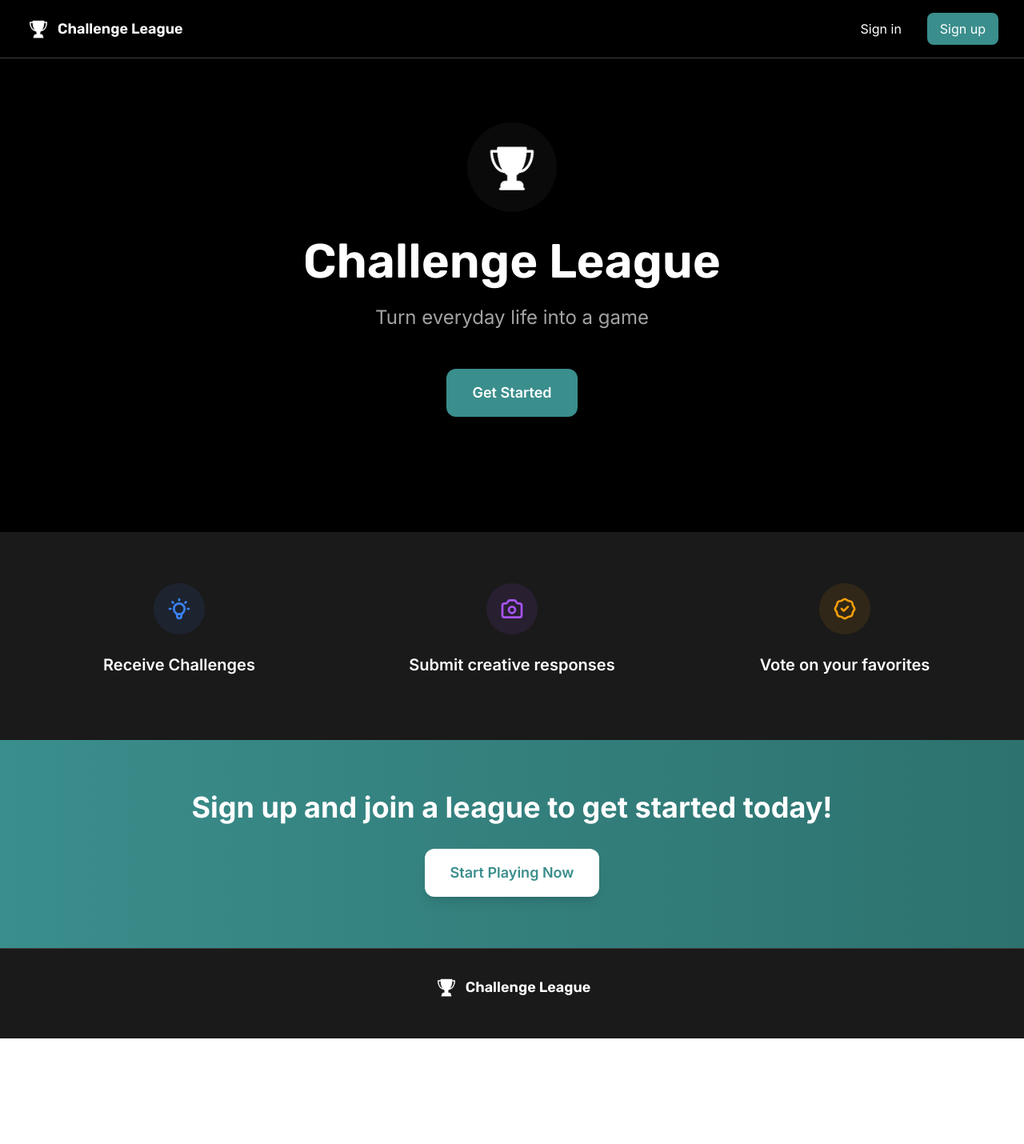
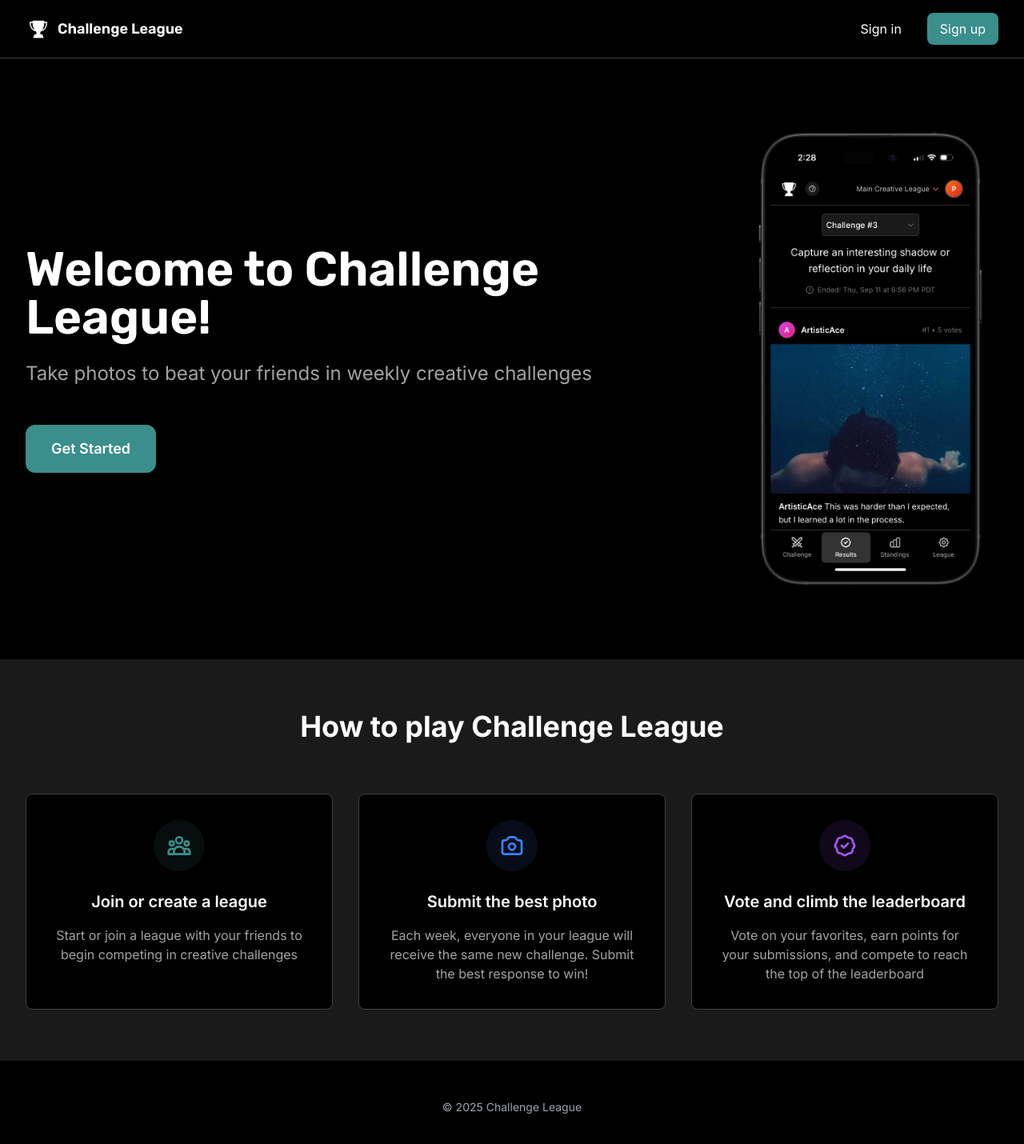
Before and after one commit to emriedel/challenge-league, a Next.js app: page / in a window 1280 px wide. Shown: the top 1430 px of the page at 80% size. Before the commit the page ends 1298 px from the top, so only its background shows below. Built offline with nearby package versions, Linux system fonts and the light colour scheme.

Commit message:
Redesigned public landing page

```diff
--- a/src/app/page.tsx
+++ b/src/app/page.tsx
@@ -18,20 +18,20 @@ export default function LandingPage() {
                 height={32}
                 className="rounded-full"
               />
-              <span className={`${rubik.className} text-lg font-semibold text-app-text`}>
+              <span className={`${rubik.className} text-lg font-semibold text-app-text hidden sm:inline`}>
                 Challenge League
               </span>
             </div>
             <div className="flex space-x-4">
               <Link
                 href="/app/auth/signin"
-                className="px-4 py-2 text-app-text hover:text-app-text-secondary transition-colors"
+                className="px-4 py-2 text-app-text hover:text-app-text-secondary transition-colors text-center"
               >
                 Sign in
               </Link>
               <Link
                 href="/app/auth/signup"
-                className="px-4 py-2 bg-[#3a8e8c] hover:bg-[#2d726f] text-white rounded-lg transition-colors"
+                className="px-4 py-2 bg-[#3a8e8c] hover:bg-[#2d726f] text-white rounded-lg transition-colors text-center"
               >
                 Sign up
               </Link>
@@ -42,39 +42,42 @@ export default function LandingPage() {
 
       {/* Hero Section */}
       <div className="relative overflow-hidden">
-        <div className="max-w-7xl mx-auto px-4 sm:px-6 lg:px-8 py-12 sm:py-20">
-          <div className="text-center">
-            {/* Logo */}
-            <div className="flex justify-center mb-8">
-              <div className="bg-app-surface-dark rounded-full p-4 shadow-xl">
+        <div className="max-w-7xl mx-auto px-6 sm:px-6 lg:px-8 py-12 sm:py-20">
+          <div className="grid lg:grid-cols-3 gap-12 items-center">
+            {/* Left Column - Content */}
+            <div className="text-center lg:text-left lg:col-span-2">
+              {/* Hero Text */}
+              <h1 className={`${rubik.className} text-4xl sm:text-6xl font-bold text-app-text mb-6`}>
+                Welcome to Challenge League!
+              </h1>
+              <p className="text-xl sm:text-2xl text-app-text-secondary mb-12 max-w-3xl lg:max-w-none">
+                Take photos to beat your friends in weekly creative challenges
+              </p>
+
+              {/* CTA Buttons */}
+              <div className="flex flex-col sm:flex-row gap-4 justify-center lg:justify-start items-center">
+                <PWAInstallButton />
+                <Link
+                  href="/app"
+                  className="w-full sm:w-auto px-8 py-4 bg-[#3a8e8c] hover:bg-[#2d726f] text-white text-lg font-semibold rounded-xl shadow-lg transition-all duration-200 transform hover:scale-105 text-center"
+                >
+                  Get Started
+                </Link>
+              </div>
+            </div>
+
+            {/* Right Column - App Screenshot */}
+            <div className="flex justify-center lg:justify-end lg:col-span-1">
+              <div className="w-full max-w-xs flex justify-center">
                 <Image
-                  src="/logo.png"
-                  alt="Challenge League"
-                  width={80}
-                  height={80}
-                  className="rounded-full"
+                  src="/app-screenshot.png"
+                  alt="Challenge League mobile app showing voting interface"
+                  width={300}
+                  height={600}
+                  className="rounded-3xl shadow-2xl"
                   priority
                 />
               </div>
-            </div>
-
-            {/* Hero Text */}
-            <h1 className={`${rubik.className} text-4xl sm:text-6xl font-bold text-app-text mb-6`}>
-              Challenge League
-            </h1>
-            <p className="text-xl sm:text-2xl text-app-text-secondary mb-12 max-w-3xl mx-auto">
-              Turn everyday life into a game
-            </p>
-
-            {/* CTA Buttons */}
-            <div className="flex flex-col sm:flex-row gap-4 justify-center mb-16">
-              <PWAInstallButton />
-              <Link
-                href="/app"
-                className="px-8 py-4 bg-[#3a8e8c] hover:bg-[#2d726f] text-white text-lg font-semibold rounded-xl shadow-lg transition-all duration-200 transform hover:scale-105"
-              >
-                Get Started
-              </Link>
             </div>
           </div>
         </div>
@@ -82,79 +85,65 @@ export default function LandingPage() {
 
       {/* How It Works Section */}
       <div className="py-16 bg-app-surface">
-        <div className="max-w-7xl mx-auto px-4 sm:px-6 lg:px-8">
+        <div className="max-w-7xl mx-auto px-6 sm:px-6 lg:px-8">
+          <div className="text-center mb-16">
+            <h2 className="text-3xl sm:text-4xl font-bold text-app-text mb-4">
+              How to play Challenge League
+            </h2>
+          </div>
 
           <div className="grid md:grid-cols-3 gap-8">
             {/* Step 1 */}
-            <div className="text-center">
-              <div className="bg-blue-500/10 rounded-full w-16 h-16 flex items-center justify-center mx-auto mb-6">
-                <svg className="w-8 h-8 text-blue-500" fill="none" stroke="currentColor" viewBox="0 0 24 24">
-                  <path strokeLinecap="round" strokeLinejoin="round" strokeWidth={2} d="M9.663 17h4.673M12 3v1m6.364 1.636l-.707.707M21 12h-1M4 12H3m3.343-5.657l-.707-.707m2.828 9.9a5 5 0 117.072 0l-.548.547A3.374 3.374 0 0014 18.469V19a2 2 0 11-4 0v-.531c0-.895-.356-1.754-.988-2.386l-.548-.547z" />
+            <div className="text-center bg-app-bg border border-app-border rounded-lg p-8 hover:border-[#3a8e8c]/50 transition-colors">
+              <div className="bg-[#3a8e8c]/10 rounded-full w-16 h-16 flex items-center justify-center mx-auto mb-6">
+                <svg className="w-8 h-8 text-[#3a8e8c]" fill="none" stroke="currentColor" viewBox="0 0 24 24">
+                  <path strokeLinecap="round" strokeLinejoin="round" strokeWidth={2} d="M17 20h5v-2a3 3 0 00-5.356-1.857M17 20H7m10 0v-2c0-.656-.126-1.283-.356-1.857M7 20H2v-2a3 3 0 015.356-1.857M7 20v-2c0-.656.126-1.283.356-1.857m0 0a5.002 5.002 0 019.288 0M15 7a3 3 0 11-6 0 3 3 0 016 0zm6 3a2 2 0 11-4 0 2 2 0 014 0zM7 10a2 2 0 11-4 0 2 2 0 014 0z" />
                 </svg>
               </div>
-              <h3 className="text-xl font-semibold text-app-text mb-4">Receive Challenges</h3>
+              <h3 className="text-xl font-semibold text-app-text mb-4">Join or create a league</h3>
+              <p className="text-app-text-secondary">
+                Start or join a league with your friends to begin competing in creative challenges
+              </p>
             </div>
 
             {/* Step 2 */}
-            <div className="text-center">
-              <div className="bg-purple-500/10 rounded-full w-16 h-16 flex items-center justify-center mx-auto mb-6">
-                <svg className="w-8 h-8 text-purple-500" fill="none" stroke="currentColor" viewBox="0 0 24 24">
+            <div className="text-center bg-app-bg border border-app-border rounded-lg p-8 hover:border-blue-500/50 transition-colors">
+              <div className="bg-blue-500/10 rounded-full w-16 h-16 flex items-center justify-center mx-auto mb-6">
+                <svg className="w-8 h-8 text-blue-500" fill="none" stroke="currentColor" viewBox="0 0 24 24">
                   <path strokeLinecap="round" strokeLinejoin="round" strokeWidth={2} d="M3 9a2 2 0 012-2h.93a2 2 0 001.664-.89l.812-1.22A2 2 0 0110.07 4h3.86a2 2 0 011.664.89l.812 1.22A2 2 0 0018.07 7H19a2 2 0 012 2v9a2 2 0 01-2 2H5a2 2 0 01-2-2V9z" />
                   <path strokeLinecap="round" strokeLinejoin="round" strokeWidth={2} d="M15 13a3 3 0 11-6 0 3 3 0 016 0z" />
                 </svg>
               </div>
-              <h3 className="text-xl font-semibold text-app-text mb-4">Submit creative responses</h3>
+              <h3 className="text-xl font-semibold text-app-text mb-4">Submit the best photo</h3>
+              <p className="text-app-text-secondary">
+                Each week, everyone in your league will receive the same new challenge. Submit the best response to win!
+              </p>
             </div>
 
             {/* Step 3 */}
-            <div className="text-center">
-              <div className="bg-amber-500/10 rounded-full w-16 h-16 flex items-center justify-center mx-auto mb-6">
-                <svg className="w-8 h-8 text-amber-500" fill="none" stroke="currentColor" viewBox="0 0 24 24">
+            <div className="text-center bg-app-bg border border-app-border rounded-lg p-8 hover:border-purple-500/50 transition-colors">
+              <div className="bg-purple-500/10 rounded-full w-16 h-16 flex items-center justify-center mx-auto mb-6">
+                <svg className="w-8 h-8 text-purple-500" fill="none" stroke="currentColor" viewBox="0 0 24 24">
                   <path strokeLinecap="round" strokeLinejoin="round" strokeWidth={2} d="M9 12l2 2 4-4M7.835 4.697a3.42 3.42 0 001.946-.806 3.42 3.42 0 014.438 0 3.42 3.42 0 001.946.806 3.42 3.42 0 013.138 3.138 3.42 3.42 0 00.806 1.946 3.42 3.42 0 010 4.438 3.42 3.42 0 00-.806 1.946 3.42 3.42 0 01-3.138 3.138 3.42 3.42 0 00-1.946.806 3.42 3.42 0 01-4.438 0 3.42 3.42 0 00-1.946-.806 3.42 3.42 0 01-3.138-3.138 3.42 3.42 0 00-.806-1.946 3.42 3.42 0 010-4.438 3.42 3.42 0 00.806-1.946 3.42 3.42 0 013.138-3.138z" />
                 </svg>
               </div>
-              <h3 className="text-xl font-semibold text-app-text mb-4">Vote on your favorites</h3>
+              <h3 className="text-xl font-semibold text-app-text mb-4">Vote and climb the leaderboard</h3>
+              <p className="text-app-text-secondary">
+                Vote on your favorites, earn points for your submissions, and compete to reach the top of the leaderboard
+              </p>
             </div>
           </div>
-        </div>
-      </div>
 
-      {/* CTA Section */}
-      <div className="py-16 bg-gradient-to-r from-[#3a8e8c] to-[#2d726f]">
-        <div className="max-w-4xl mx-auto text-center px-4 sm:px-6 lg:px-8">
-          <h2 className="text-3xl sm:text-4xl font-bold text-white mb-8">
-            Sign up and join a league to get started today!
-          </h2>
-          <div className="flex flex-col sm:flex-row gap-4 justify-center">
-            <PWAInstallButton variant="secondary" />
-            <Link
-              href="/app"
-              className="px-8 py-4 bg-white text-[#3a8e8c] text-lg font-semibold rounded-xl shadow-lg hover:bg-gray-50 transition-all duration-200 transform hover:scale-105"
-            >
-              Start Playing Now
-            </Link>
-          </div>
         </div>
       </div>
 
       {/* Footer */}
-      <footer className="bg-app-surface border-t border-app-border py-8">
-        <div className="max-w-7xl mx-auto px-4 sm:px-6 lg:px-8">
+      <footer className="bg-black py-12">
           <div className="text-center">
-            <div className="flex justify-center items-center space-x-2 mb-4">
-              <Image
-                src="/logo.png"
-                alt="Challenge League"
-                width={32}
-                height={32}
-                className="rounded-full"
-              />
-              <span className={`${rubik.className} text-lg font-semibold text-app-text`}>
-                Challenge League
-              </span>
-            </div>
+            <p className="text-gray-400 text-sm">
+              © 2025 Challenge League
+            </p>
           </div>
-        </div>
       </footer>
     </div>
   );
--- a/src/components/PWAInstallButton.tsx
+++ b/src/components/PWAInstallButton.tsx
@@ -41,7 +41,7 @@ export default function PWAInstallButton({ variant = 'primary' }: PWAInstallButt
     return null;
   }
 
-  const baseClasses = "px-8 py-4 text-lg font-semibold rounded-xl shadow-lg transition-all duration-200 transform hover:scale-105";
+  const baseClasses = "w-full sm:w-auto px-8 py-4 text-lg font-semibold rounded-xl shadow-lg transition-all duration-200 transform hover:scale-105 text-center";
   const primaryClasses = "bg-gradient-to-r from-blue-600 to-indigo-600 hover:from-blue-700 hover:to-indigo-700 text-white";
   const secondaryClasses = "bg-white text-blue-600 hover:bg-gray-50";
 
@@ -49,8 +49,7 @@ export default function PWAInstallButton({ variant = 'primary' }: PWAInstallButt
     <button
       onClick={handleInstallClick}
       className={`${baseClasses} ${variant === 'primary' ? primaryClasses : secondaryClasses}`}
-    >
-      📱 Install Challenge League
+    >Install the App
     </button>
   );
 }
```
Also changed, not shown: public/app-screenshot.png (added).
